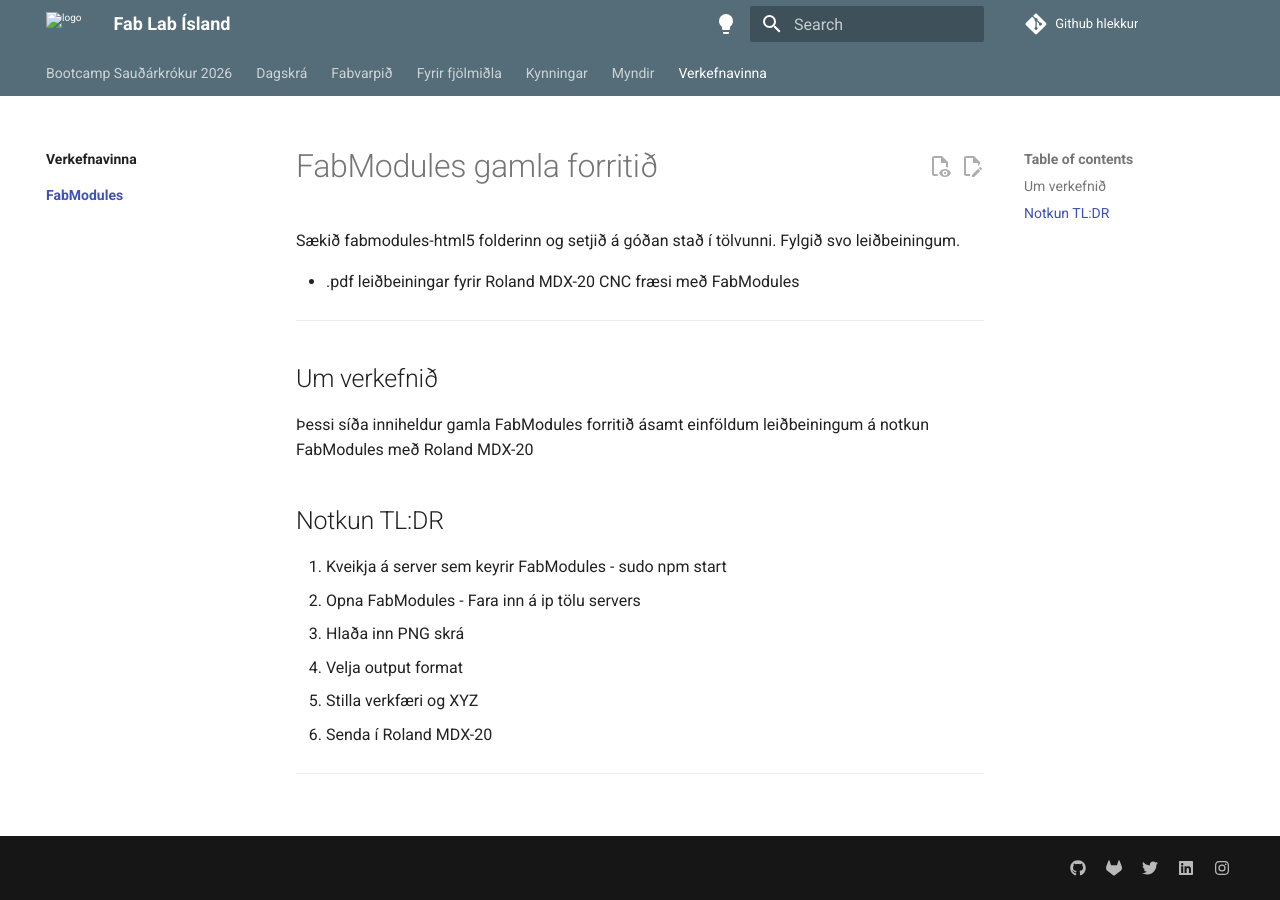
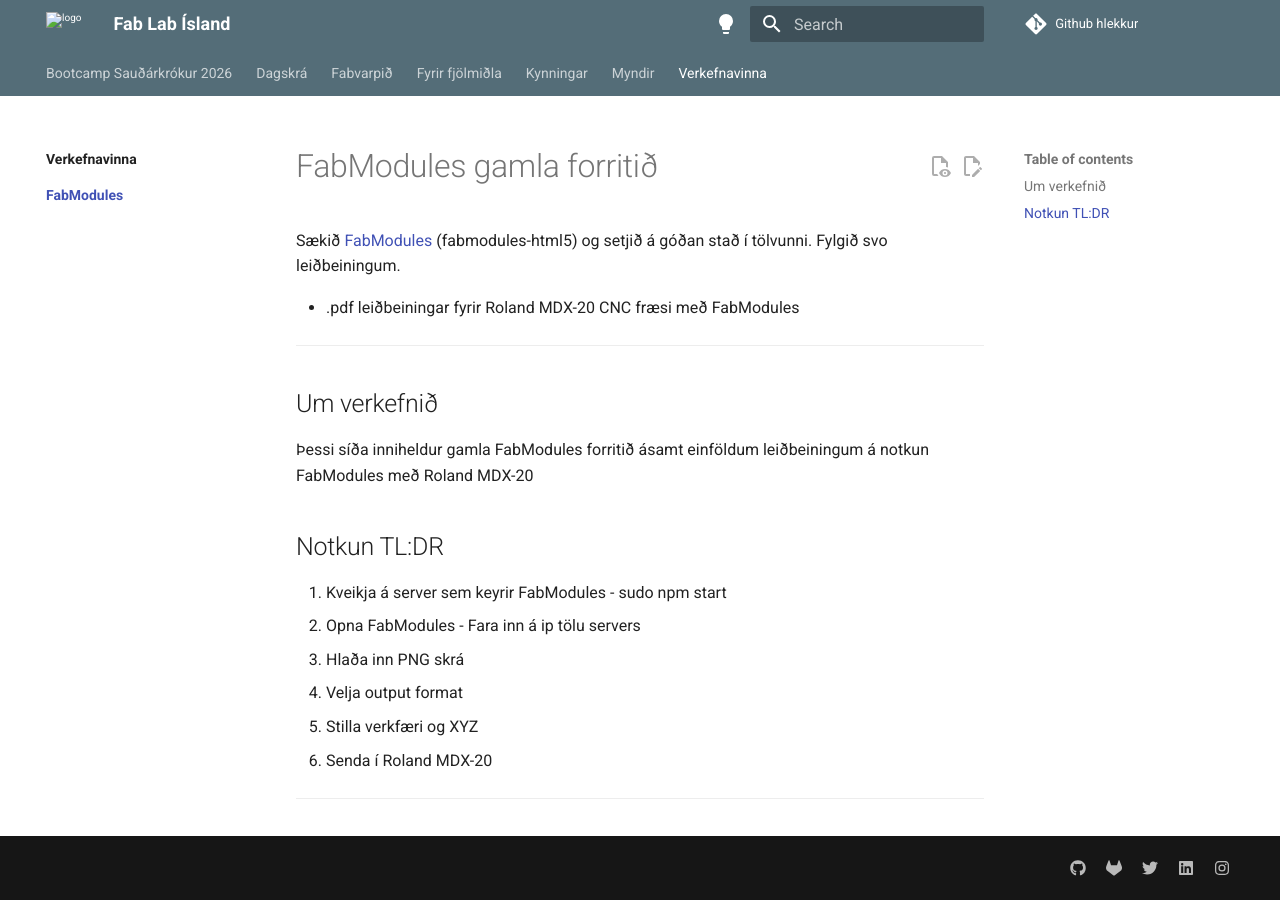
Before and after one commit to Fab-Lab-Island/fli-bootcamp-2026, an MkDocs documentation site: the page built from docs/verkefnavinna/FabModules/README.md, in a window 1280 px wide. Built offline with MkDocs 1.6.1 and Material for MkDocs 9.7.7, drawn with Linux system fonts in a browser that asks for light colours; comment, search, counter and statistics services are not loaded.

Commit message:
Gamla FabModules README

```diff
--- a/docs/verkefnavinna/FabModules/README.md
+++ b/docs/verkefnavinna/FabModules/README.md
@@ -1,6 +1,6 @@
 # FabModules gamla forritið
 
-Sækið fabmodules-html5 folderinn og setjið á góðan stað í tölvunni. Fylgið svo leiðbeiningum.
+Sækið [FabModules](https://github.com/FabModules/fabmodules-html5) (fabmodules-html5) og setjið á góðan stað í tölvunni. Fylgið svo leiðbeiningum.
 
 + .pdf leiðbeiningar fyrir Roland MDX-20 CNC fræsi með FabModules
 
```
